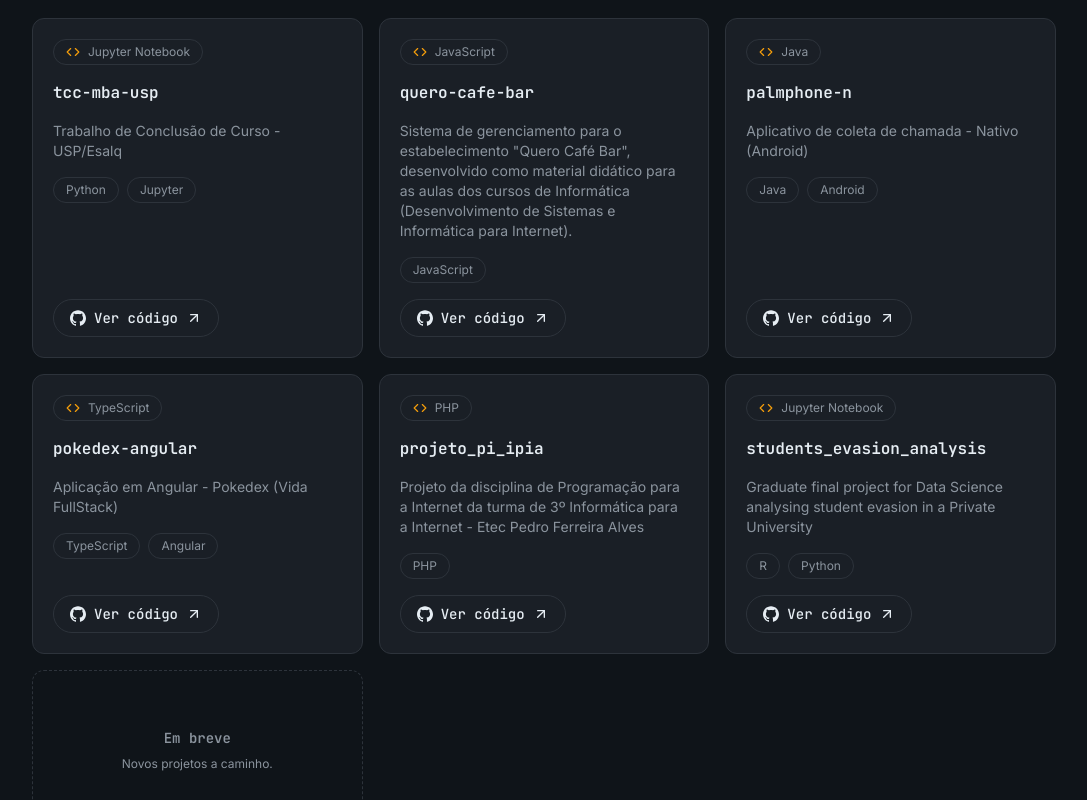
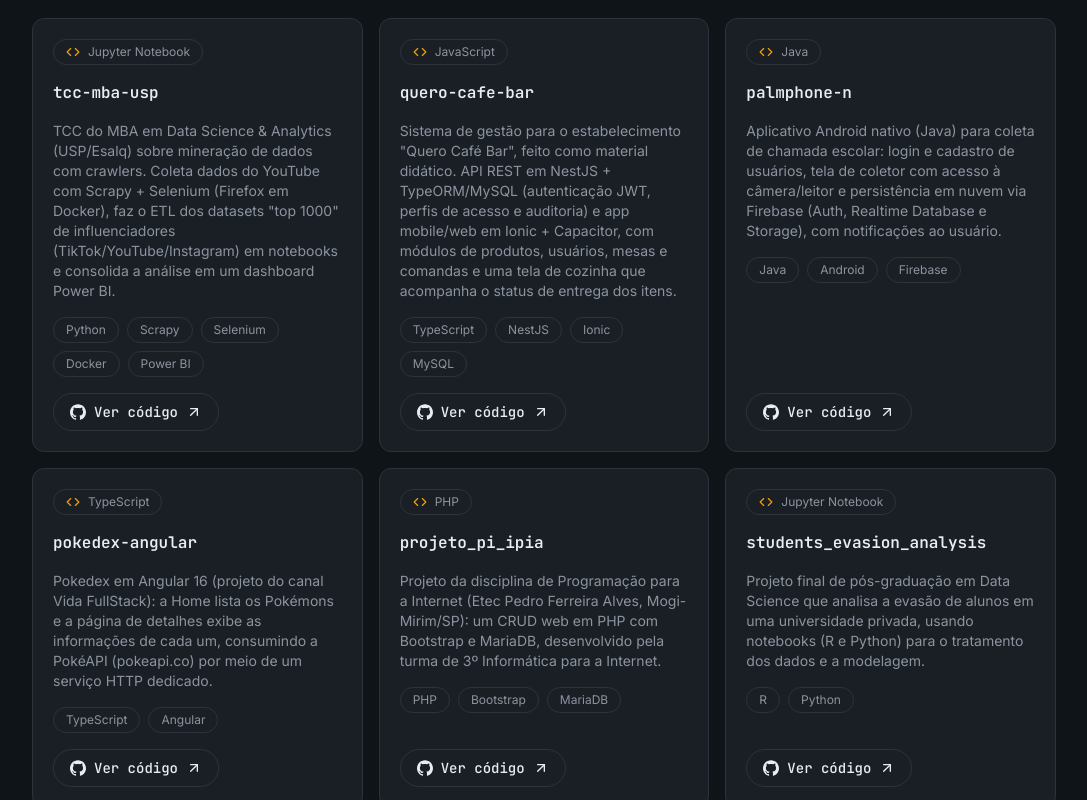
Before and after one commit to dlpires/portfolio, a Next.js app: page / in a window 1280 px wide. Shown: the part 2620-3420 px from the top of the page, without its empty margins (96-1183 px from the left). Built offline with nearby package versions, Linux system fonts and the light colour scheme.

Commit message:
feat(projects): describe projects from their READMEs

```diff
--- a/src/data/projects.ts
+++ b/src/data/projects.ts
@@ -11,29 +11,32 @@ export type Project = {
 export const projects: Project[] = [
   {
     name: "tcc-mba-usp",
-    description: "Trabalho de Conclusão de Curso - USP/Esalq",
-    stack: ["Python", "Jupyter"],
+    description:
+      "TCC do MBA em Data Science & Analytics (USP/Esalq) sobre mineração de dados com crawlers. Coleta dados do YouTube com Scrapy + Selenium (Firefox em Docker), faz o ETL dos datasets \"top 1000\" de influenciadores (TikTok/YouTube/Instagram) em notebooks e consolida a análise em um dashboard Power BI.",
+    stack: ["Python", "Scrapy", "Selenium", "Docker", "Power BI"],
     language: "Jupyter Notebook",
     url: "https://github.com/dlpires/tcc-mba-usp",
   },
   {
     name: "quero-cafe-bar",
     description:
-      "Sistema de gerenciamento para o estabelecimento \"Quero Café Bar\", desenvolvido como material didático para as aulas dos cursos de Informática (Desenvolvimento de Sistemas e Informática para Internet).",
-    stack: ["JavaScript"],
+      "Sistema de gestão para o estabelecimento \"Quero Café Bar\", feito como material didático. API REST em NestJS + TypeORM/MySQL (autenticação JWT, perfis de acesso e auditoria) e app mobile/web em Ionic + Capacitor, com módulos de produtos, usuários, mesas e comandas e uma tela de cozinha que acompanha o status de entrega dos itens.",
+    stack: ["TypeScript", "NestJS", "Ionic", "MySQL"],
     language: "JavaScript",
     url: "https://github.com/dlpires/quero-cafe-bar",
   },
   {
     name: "palmphone-n",
-    description: "Aplicativo de coleta de chamada - Nativo (Android)",
-    stack: ["Java", "Android"],
+    description:
+      "Aplicativo Android nativo (Java) para coleta de chamada escolar: login e cadastro de usuários, tela de coletor com acesso à câmera/leitor e persistência em nuvem via Firebase (Auth, Realtime Database e Storage), com notificações ao usuário.",
+    stack: ["Java", "Android", "Firebase"],
     language: "Java",
     url: "https://github.com/dlpires/palmphone-n",
   },
   {
     name: "pokedex-angular",
-    description: "Aplicação em Angular - Pokedex (Vida FullStack)",
+    description:
+      "Pokedex em Angular 16 (projeto do canal Vida FullStack): a Home lista os Pokémons e a página de detalhes exibe as informações de cada um, consumindo a PokéAPI (pokeapi.co) por meio de um serviço HTTP dedicado.",
     stack: ["TypeScript", "Angular"],
     language: "TypeScript",
     url: "https://github.com/dlpires/pokedex-angular",
@@ -41,15 +44,15 @@ export const projects: Project[] = [
   {
     name: "projeto_pi_ipia",
     description:
-      "Projeto da disciplina de Programação para a Internet da turma de 3º Informática para a Internet - Etec Pedro Ferreira Alves",
-    stack: ["PHP"],
+      "Projeto da disciplina de Programação para a Internet (Etec Pedro Ferreira Alves, Mogi-Mirim/SP): um CRUD web em PHP com Bootstrap e MariaDB, desenvolvido pela turma de 3º Informática para a Internet.",
+    stack: ["PHP", "Bootstrap", "MariaDB"],
     language: "PHP",
     url: "https://github.com/dlpires/projeto_pi_ipia",
   },
   {
     name: "students_evasion_analysis",
     description:
-      "Graduate final project for Data Science analysing student evasion in a Private University",
+      "Projeto final de pós-graduação em Data Science que analisa a evasão de alunos em uma universidade privada, usando notebooks (R e Python) para o tratamento dos dados e a modelagem.",
     stack: ["R", "Python"],
     language: "Jupyter Notebook",
     url: "https://github.com/juliocRamos/students_evasion_analysis",
```
